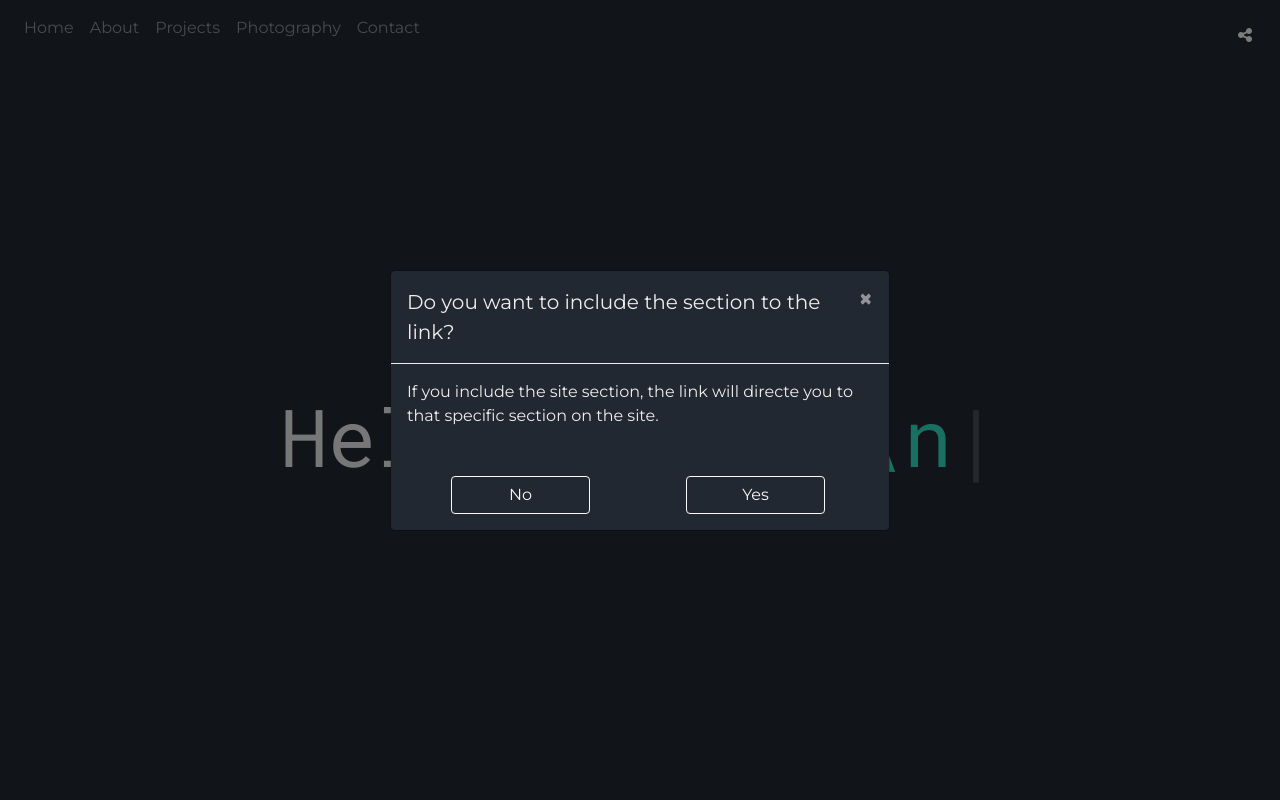
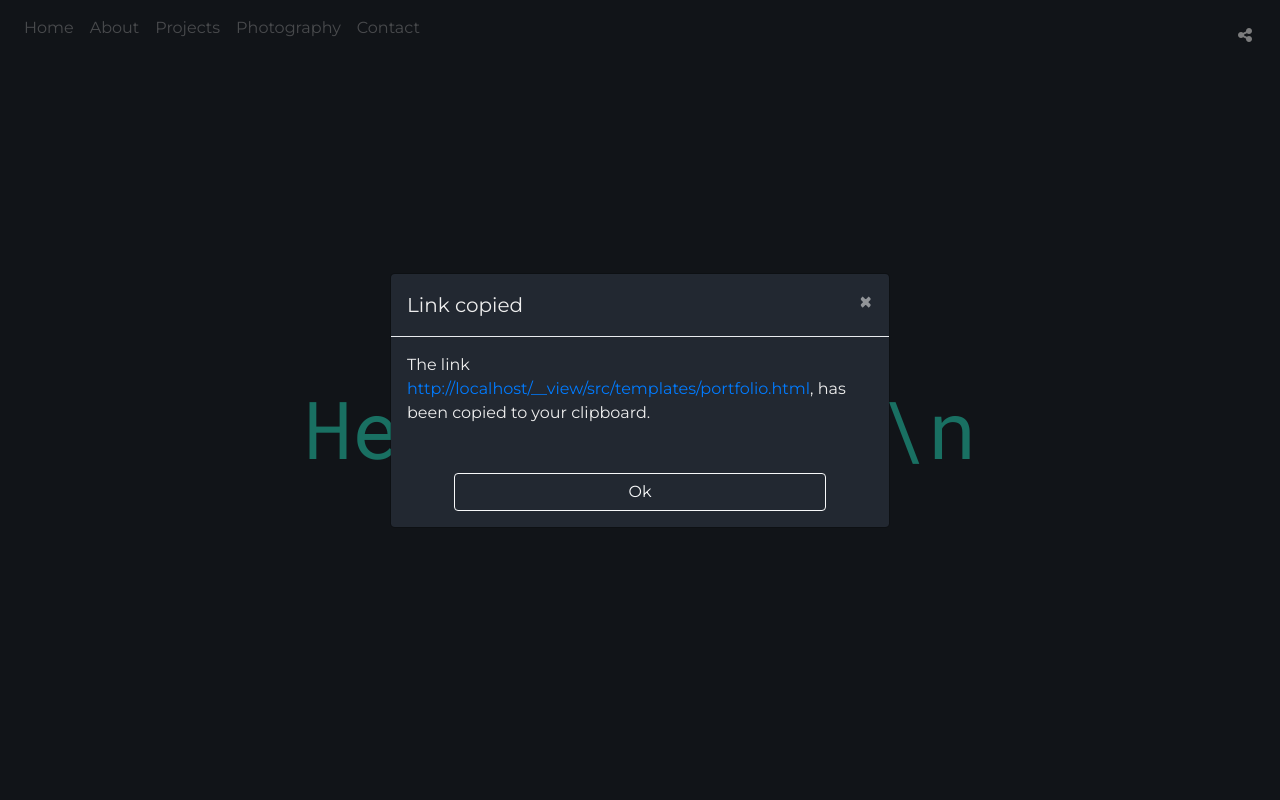
Before and after one commit to lucianohandal/portfolio, a Flask app: template src/templates/portfolio.html in a window 1280 px wide, after a click that opens the changed part. Run offline with Flask 2, Linux system fonts and the light colour scheme; the template is opened without the code that fills it, so the values that code supplies are empty; some libraries are stand-ins or nearby versions.

Commit message:
added base phptpgraphy section + fixed share bug

```diff
--- a/src/static/portfolio.css
+++ b/src/static/portfolio.css
@@ -6,6 +6,10 @@
 h1, h2, h3, h4, h5, h6, p, small, label, button{
   font-family: 'Montserrat', sans-serif;
   color: #eeeeee;
+}
+
+h1 {
+  color: #32e0c4;
 }
 
 #navbar {
@@ -26,11 +30,13 @@ h1, h2, h3, h4, h5, h6, p, small, label, button{
 }
 
 #hello h1 {
+    margin-top: 15%;
     font-family: 'Roboto Mono', monospace;
     font-size: 5rem;
 }
 
-#type_pos {
+#hello_arrow {
+  margin-top: 15%;
   animation-duration: 400ms;
   animation-name: blink;
   animation-iteration-count: infinite;
@@ -39,7 +45,7 @@ h1, h2, h3, h4, h5, h6, p, small, label, button{
 
 @keyframes blink {
   from {
-     opacity: 1;
+     opacity: .5;
   }
   to {
      opacity: 0;
@@ -51,16 +57,21 @@ h1, h2, h3, h4, h5, h6, p, small, label, button{
 }
 
 #home h1 {
-  font-family: 'Montserrat', sans-serif;
   font-size: 5rem;
+  color: #eeeeee;
 }
 
 #home h1 span {
   font-weight: bold;
+  color: #32e0c4;
 }
 
 #exp_edu_row, #skills_row{
   width: 100%;
+}
+
+.row {
+  padding: 15px 45px;
 }
 
 #contact input{
@@ -78,10 +89,5 @@ h1, h2, h3, h4, h5, h6, p, small, label, button{
 }
 
 .modal-footer button {
-  width: 30%;
-}
-
-#dismiss_btn{
-  display: none;
   width: 80%;
 }
--- a/src/static/portfolio.js
+++ b/src/static/portfolio.js
@@ -3,8 +3,7 @@ const nav_items = $('.nav-item');
 const hello_h1 = $("#hello_world")[0];
 const hello_msg = "Hello World!";
 const url = document.URL;
-const modal_msg = "Do you want to include the section to the link?";
-
+const hello_arrow = $("#hello_arrow")[0];
 var current_section = 'hello';
 var current_color = '#222831';
 var sectionOffsets;
@@ -36,6 +35,7 @@ function showPosition(i) {
     $('.active').removeClass('active');
     return;
   }
+  hello_arrow.innerText = ' ';
   $("#navbar").show();
   $('.active').removeClass('active');
   $(nav_items[i]).addClass('active');
@@ -75,7 +75,7 @@ function typeHello() {
         setTimeout(function(){ typeChar(i); }, i * time);
     }
     setTimeout(function(){
-        hello_h1.innerHTML = 'Hello World!<span id="new_line">\\n</span><span id="type_pos">|</span>';
+        hello_h1.innerHTML = 'Hello World!<span id="new_line">\\n</span></span>';
         }, hello_msg.length * time);
 }
 
@@ -88,7 +88,6 @@ function directLink() {
 }
 
 function copyToClipboard(str) {
-  console.log(str);
   const tempInput = document.createElement("input");
   tempInput.value = str;
   document.body.appendChild(tempInput);
@@ -98,23 +97,14 @@ function copyToClipboard(str) {
   document.body.removeChild(tempInput);
 }
 
-function shareCleanUp() {
-  $('.modal-body').show();
-  $('.modal_btn').show();
-  $('#dismiss_btn').hide();
-  $('#share_modal_title')[0].textContent = modal_msg;
-}
-
-function share(include_section){
+function share(){
   let share_link = url.split('?',2)[0];
-  if (include_section && current_section != 'hello') {
+  if (current_section != 'hello') {
     share_link += '?' + current_section;
   }
   copyToClipboard(share_link);
-  $('.modal-body').hide();
-  $('.modal_btn').hide();
-  $('#dismiss_btn').show();
-  $('#share_modal_title')[0].textContent = "Link Copied";
+  $("#modal_link")[0].innerText = share_link;
+  $("#modal_link")[0].href = share_link;
 }
 
 window.onscroll = function() {scrollNavbar()};
--- a/src/templates/portfolio.html
+++ b/src/templates/portfolio.html
@@ -40,11 +40,12 @@
           <p class="nav-link" onclick="goToSection('contact')">Contact</p>
         </li>
       </ul>
-      <button type="button" class="btn btn-outline-light border-0" data-toggle="modal" data-target="#share_modal"><i class="fas fa-share-alt"></i></button>
+      <button type="button" class="btn btn-outline-light border-0" data-toggle="modal" data-target="#share_modal" onclick="share()"><i class="fas fa-share-alt"></i></button>
     </div>
   </nav>
-  <div id="hello" class="d-flex align-items-center section">
-    <h1 class="m-auto" id="hello_world"></h1>
+  <div id="hello" class="d-flex flex-column align-items-center justify-content-center section">
+    <h1 id="hello_world"></h1>
+    <h2 id="hello_arrow"><i class="fas fa-arrow-circle-down"></i></h2>
   </div>
   <div id="home" class="d-flex flex-column align-items-center justify-content-center section">
     <h1>I am <span>Luciano</span>,</h1>
@@ -115,7 +116,40 @@
     </div>
   </div>
   <div id="projects" class="section"></div>
-  <div id="photography" class="section"></div>
+  <div id="photography" class="section">
+      <div class="row">
+        <div class="col-12 col-md-6">
+          <img src="{{ url_for('static', filename='photography/halongbay.jpeg') }}" class="d-block w-100" alt="Ha Long Bay">
+        </div>
+        <div class="col">
+          <img src="{{ url_for('static', filename='photography/zebra.jpeg') }}" class="d-block w-100" alt="Zebra">
+        </div>
+      </div>
+      <div class="row">
+        <div class="col-12 col-md-6">
+          <img src="{{ url_for('static', filename='photography/greatwall.jpeg') }}" class="d-block w-100" alt="Great Wall of China">
+        </div>
+        <div class="col">
+          <img src="{{ url_for('static', filename='photography/kinkakuji.jpeg') }}" class="d-block w-100" alt="Kinkaku-Ji">
+        </div>
+      </div>
+      <div class="row">
+        <div class="col-12 col-md-6">
+          <img src="{{ url_for('static', filename='photography/bagan.jpeg') }}" class="d-block w-100" alt="Bagan">
+        </div>
+        <div class="col">
+          <img src="{{ url_for('static', filename='photography/tajmahal.jpeg') }}" class="d-block w-100" alt="Taj Mahal">
+        </div>
+      </div>
+      <div class="row">
+        <div class="col-12 col-md-6">
+          <img src="{{ url_for('static', filename='photography/elephant.jpeg') }}" class="d-block w-100" alt="Elephant">
+        </div>
+        <div class="col">
+          <img src="{{ url_for('static', filename='photography/lion.jpeg') }}" class="d-block w-100" alt="Lion">
+        </div>
+      </div>
+  </div>
   <div id="contact" class="section d-flex align-items-center justify-content-center">
     <div class="container">
       <h1>Contact me</h1>
@@ -146,18 +180,16 @@
     <div class="modal-dialog modal-dialog-centered">
       <div class="modal-content">
         <div class="modal-header">
-          <h5 class="modal-title" id="share_modal_title">Do you want to include the section to the link?</h5>
+          <h5 class="modal-title" id="share_modal_title">Link copied</h5>
           <button type="button" class="close" data-dismiss="modal" aria-label="Close">
             <span aria-hidden="true">&times;</span>
           </button>
         </div>
         <div class="modal-body">
-          <p>If you include the site section, the link will directe you to that specific section on the site.</p>
+          <p>The link <a id="modal_link" href="#"></a>, has been copied to your clipboard. </p>
         </div>
         <div class="modal-footer d-flex justify-content-around border-0">
-          <button type="button" class="btn btn-outline-light modal_btn" onclick="share(false)">No</button>
-          <button type="button" class="btn btn-outline-light modal_btn" onclick="share(true)">Yes</button>
-          <button type="button" id="dismiss_btn" class="btn btn-outline-light" data-dismiss="modal" onclick="shareCleanUp()">Ok</button>
+          <button type="button" class="btn btn-outline-light" data-dismiss="modal">Ok</button>
         </div>
       </div>
     </div>
```
Also changed, not shown: src/static/photography/bagan.jpeg (added), src/static/photography/greatwall.jpeg (added), 6 other files.
